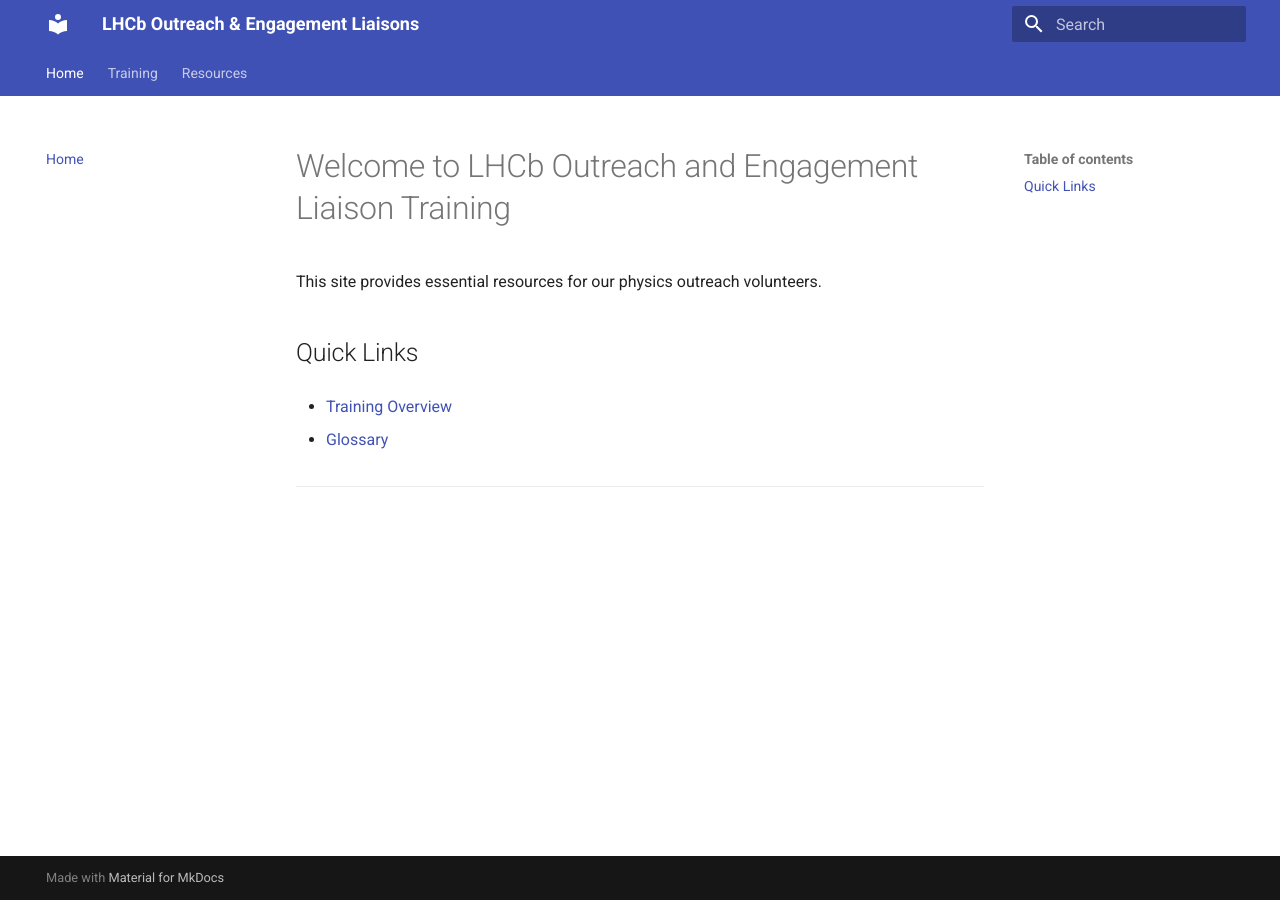
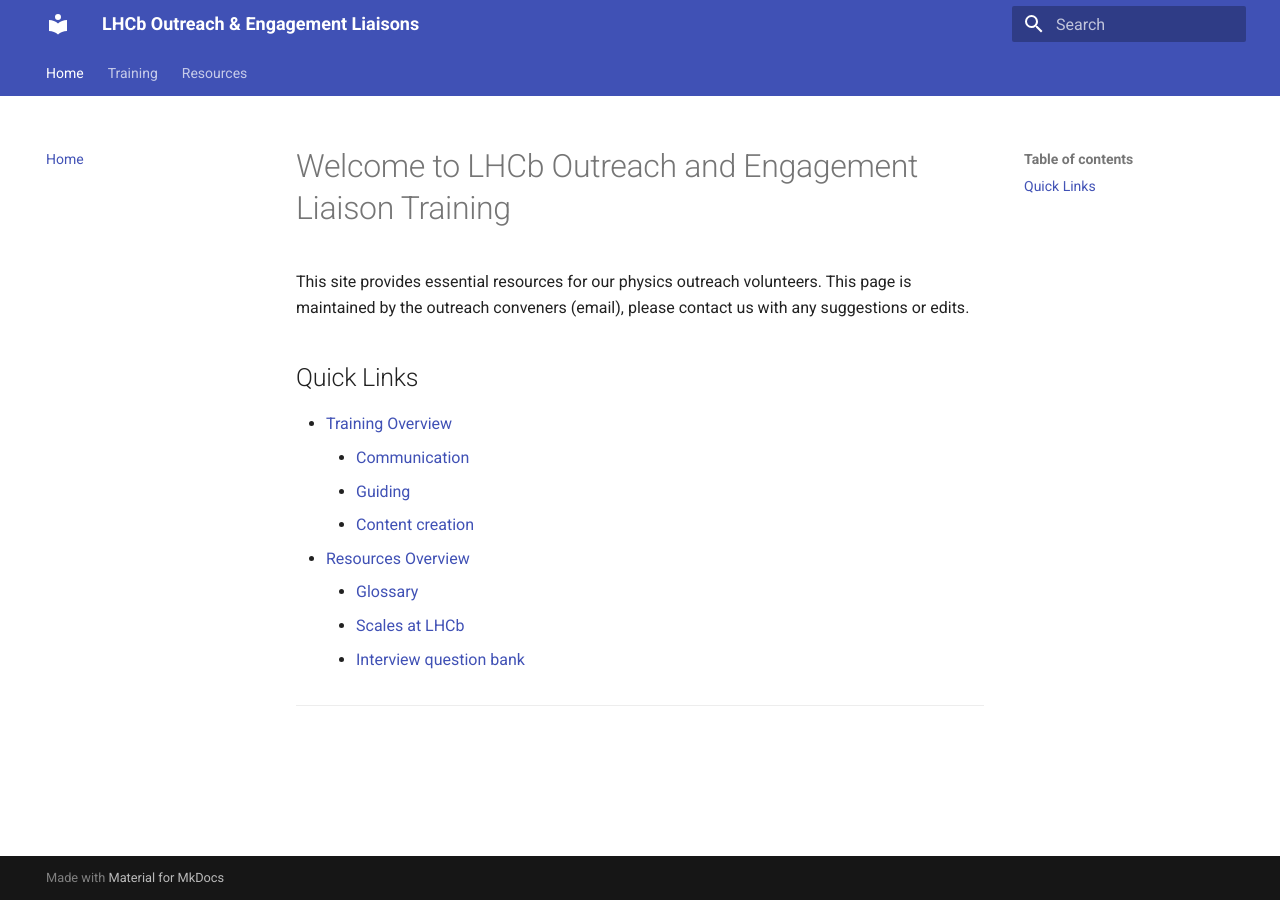
Before and after one commit to sliipper/outreach-training, an MkDocs documentation site: the page built from docs/index.md, in a window 1280 px wide. Built offline with MkDocs 1.6.1 and Material for MkDocs 9.7.7, drawn with Linux system fonts in a browser that asks for light colours.

Commit message:
edit the index of main page

```diff
--- a/docs/index.md
+++ b/docs/index.md
@@ -1,10 +1,15 @@
 # Welcome to LHCb Outreach and Engagement Liaison Training
 
-This site provides essential resources for our physics outreach volunteers.
+This site provides essential resources for our physics outreach volunteers. This page is maintained by the outreach conveners (email), please contact us with any suggestions or edits.
 
 ## Quick Links
 - [Training Overview](training/index.md)
-
-- [Glossary](resources/glossary.md)
+    - [Communication](training/communication.md)
+    - [Guiding](training/guiding.md)
+    - [Content creation](training/content_creation.md)
+- [Resources Overview](resources/index.md)
+    - [Glossary](resources/glossary.md)
+    - [Scales at LHCb](resources/scales.md)
+    - [Interview question bank](resources/interview_questions.md)
 
 ---
```
